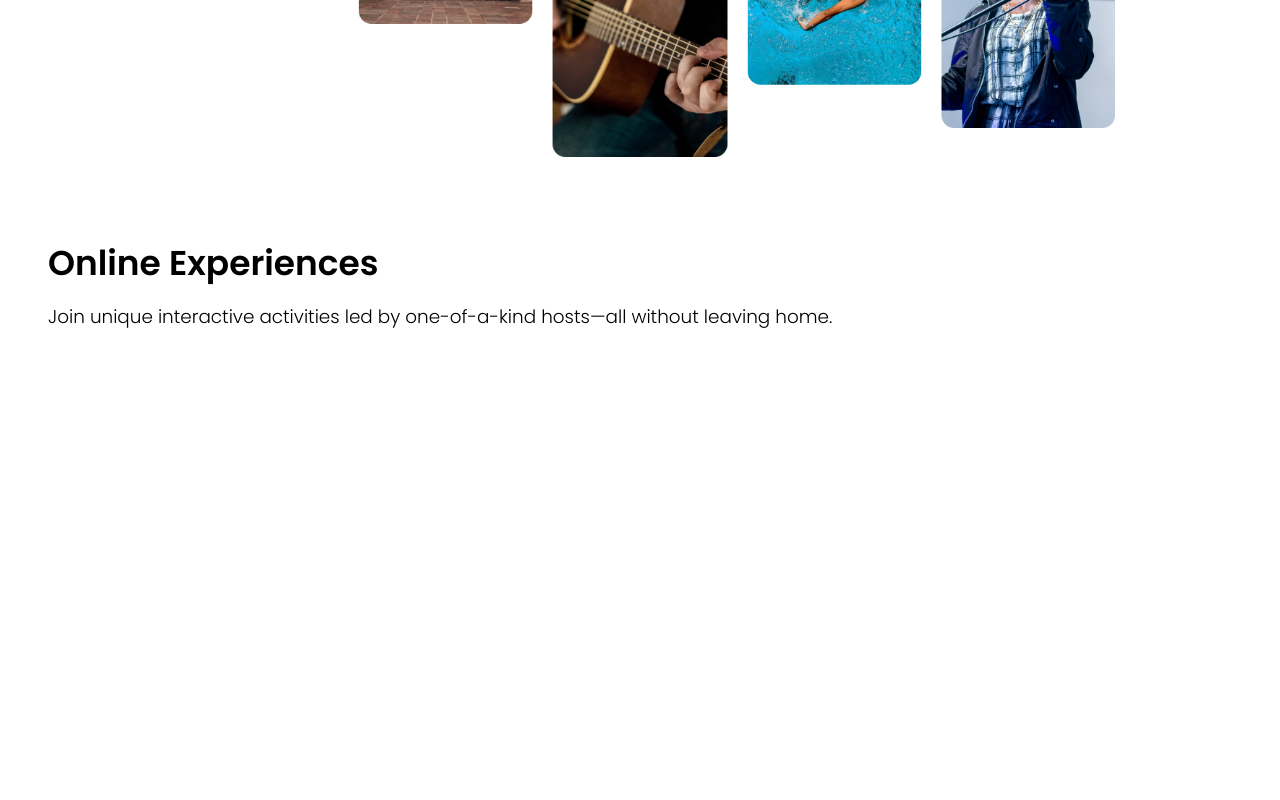
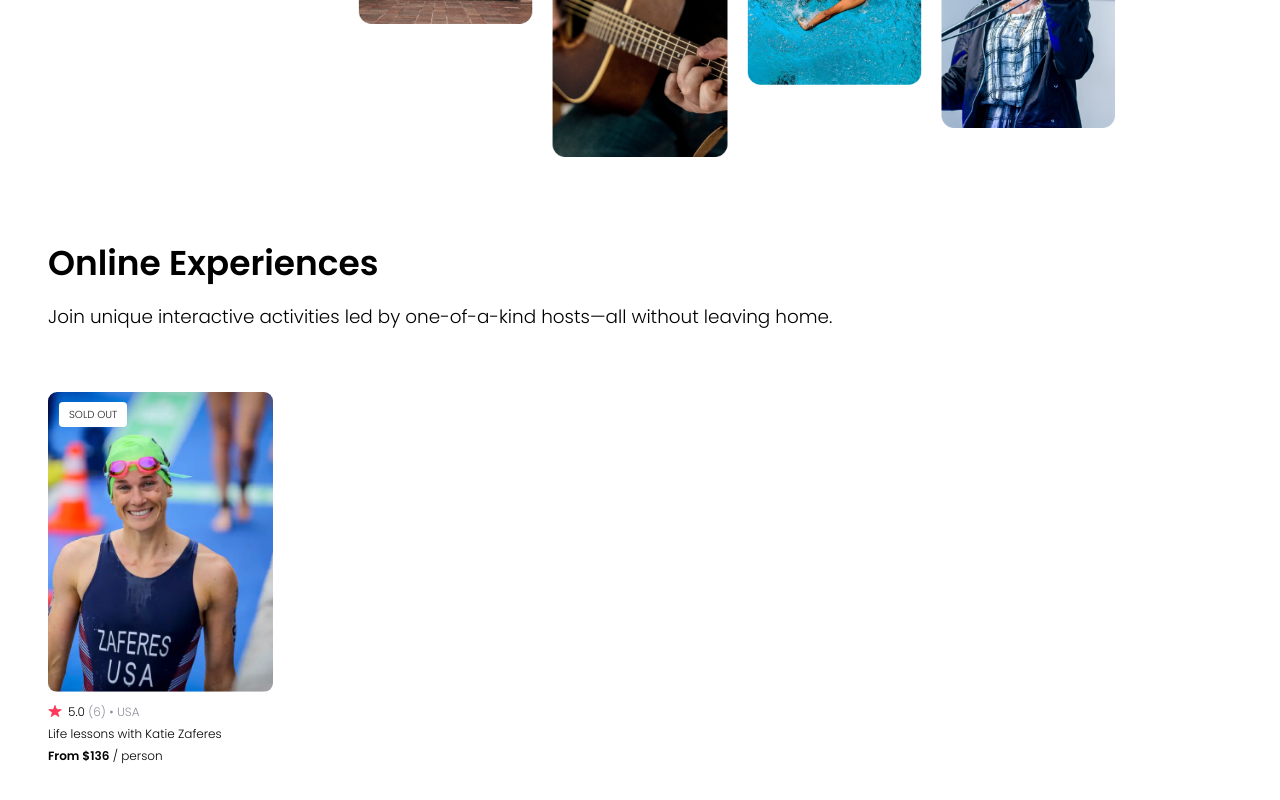
Before and after one commit to zowieerickson/airbnb-experiences-clone, a React (Vite) app: page / in a window 1280 px wide. Shown: the part 502-1302 px from the top of the page. Before the commit the page ends 862 px from the top, so only its background shows below. Built offline with nearby package versions, Linux system fonts and the light colour scheme.

Commit message:
create card prototype

```diff
--- a/src/App.css
+++ b/src/App.css
@@ -0,0 +1,7 @@
+.strong {
+    font-weight: 600;
+}
+
+.gray-text {
+    color: #918E9B;
+}
--- a/src/App.jsx
+++ b/src/App.jsx
@@ -2,6 +2,7 @@ import { useState } from 'react'
 import reactLogo from './assets/react.svg'
 import Navbar from './components/Navbar'
 import Hero from './components/Hero'
+import Card from './components/Card'
 import './App.css'
 
 function App() {
@@ -11,6 +12,7 @@ function App() {
     <div className="App">
       <Navbar />
       <Hero />
+      <Card />
     </div>
   )
 }
--- /dev/null
+++ b/src/components/Card.jsx
@@ -0,0 +1,26 @@
+import KatieZaferesCard from '../assets/katie-zaferes.png'
+import Star from '../assets/star.png'
+import '../styles/Card.css'
+
+function Card() {
+    return (
+        <section className="cards">
+            <article className="card">
+                <div className="card__image-container">
+                    <img className="card__image" src={KatieZaferesCard} alt="Katie Zaferes in her swim gear smiling" />
+                    <span className="card__sticker">Sold&nbsp;Out</span>
+                </div>
+                <div className="card__copy">
+                    <div className="card__details">
+                        <img className="card__rating-icon" src={Star} alt="" />
+                        <p><span className="card__rating">5.0</span> <span className="gray-text"><span className="card__rating-number">(6)</span> • <span className="card__country">usa</span></span></p>
+                    </div>
+                    <p className="card__description">Life lessons with Katie Zaferes</p>
+                    <p className="card__price"><span class="strong">From $136</span> / person</p>
+                </div>
+            </article>
+        </section>
+    )
+}
+
+export default Card;
--- /dev/null
+++ b/src/styles/Card.css
@@ -0,0 +1,55 @@
+.cards {
+    margin: 4em 3em;
+}
+
+.card {
+    max-width: 225px;
+    display: flex;
+    flex-direction: column;
+}
+
+.card__copy {
+    font-size: 12px;
+}
+
+.card__image {
+    width: 100%;
+    border-radius: 9px;
+}
+
+.card__sticker {
+    position: relative;
+    top: -293px;
+    left: 11px;
+    padding: 5px 10px;
+    background-color: #fff;
+    color: #222;
+    font-weight: 400;
+    font-size: 10.24px;
+    border-radius: 4px;
+    text-transform: uppercase;
+}
+
+.card__details {
+    display: flex;
+    align-items: center;
+}
+
+.card__description {
+    margin: -4px 0;
+}
+
+.card__rating-icon {
+    width: 14px;
+    border-radius: .5px;
+    margin-right: 6px;
+    margin-bottom: 2px;
+}
+
+.card__country {
+    text-transform: uppercase;
+}
+
+.card__image-container {
+    margin-bottom: -22px;
+}
```
Also changed, not shown: src/assets/katie-zaferes.png (added), src/assets/star.png (added).
